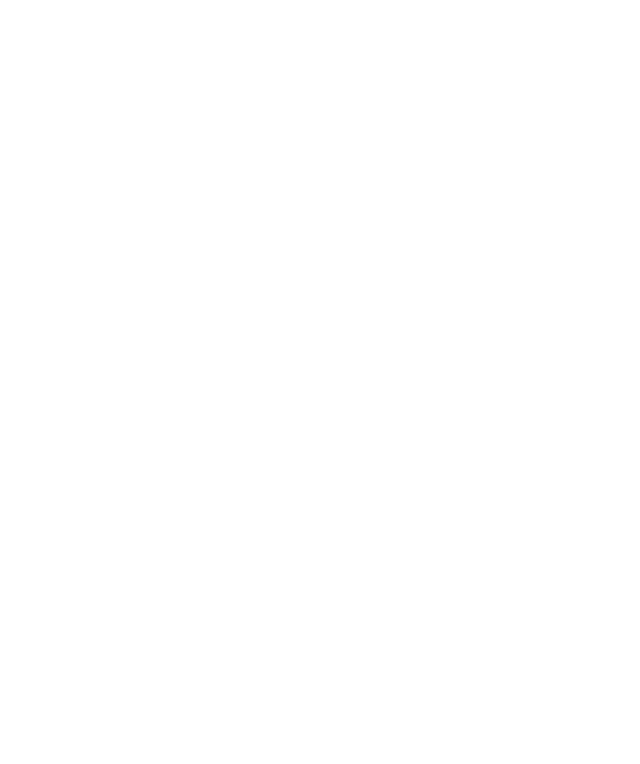
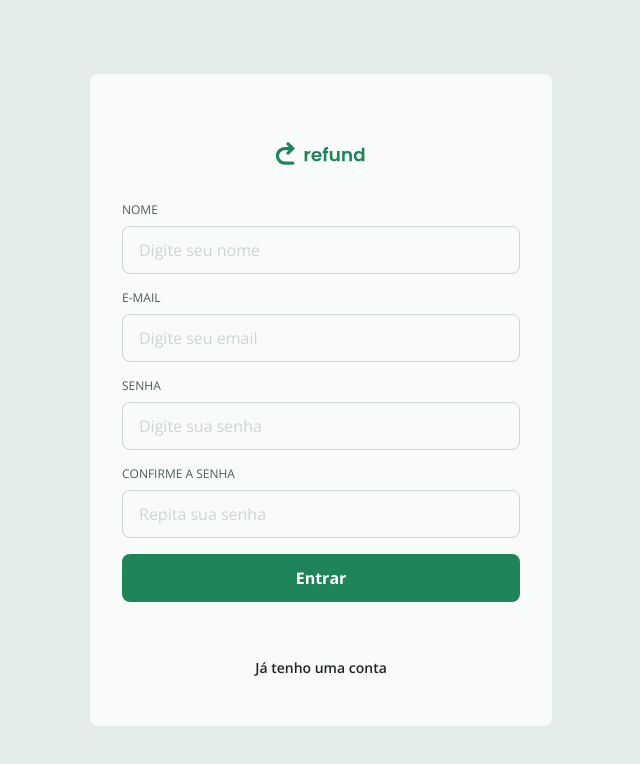
Before and after one commit to AllifBrun/refund-pratica, a React (Vite) app in the folder refund/: page /signup in a window 1280 px wide. Before the commit this address had no page. Shown: the top 764 px of the page, without its empty margins (319-959 px from the left). Built offline with nearby package versions, Linux system fonts and the light colour scheme.

Commit message:
Adiciona a página de cadastro completa

```diff
--- /dev/null
+++ b/refund/src/pages/SignUp.tsx
@@ -0,0 +1,66 @@
+import { Button } from '../Components/Button'
+import { Input } from '../Components/Input'
+
+import { useState } from 'react'
+
+export function SignUp() {
+
+const [name, setName] = useState("")
+const [email, setEmail] = useState("")
+const [password, setPassword] = useState("")
+const [passwordConfirm, setPasswordConfirm] = useState("")
+
+const [isLoading, setIsLoading] = useState(false)
+
+function onSubmit(e: React.FormEvent){
+  e.preventDefault()
+  console.log(name, email, password, passwordConfirm)
+}
+
+  return (
+    <form
+    onSubmit={onSubmit}
+    className="w-full flex flex-col gap-4">
+
+
+      <Input
+      onChange={(e)=> setName(e.target.value)}
+      required
+      legend="Nome"
+      placeholder="Digite seu nome"
+      />
+
+      <Input
+      onChange={(e)=> setEmail(e.target.value)}
+      required
+      legend="E-mail"
+      placeholder="Digite seu email"
+      type="email"
+      />
+
+      <Input
+      onChange={(e)=> setPassword(e.target.value)}
+      required
+      legend="Senha"
+      placeholder="Digite sua senha"
+      type="password"
+      />
+
+       <Input
+      onChange={(e)=> setPasswordConfirm(e.target.value)}
+      required
+      legend="Confirme a senha"
+      placeholder="Repita sua senha"
+      type="password"
+      />
+
+      <Button type="submit">Entrar</Button>
+
+      <a href="/"
+      className='text-center text-gray-100 hover:text-green-800 transition ease-linear mb-4 text-sm font-semibold mt-10'
+      >Já tenho uma conta</a>
+    </form>
+
+
+  )
+}
--- a/refund/src/routes/AuthRoutes.tsx
+++ b/refund/src/routes/AuthRoutes.tsx
@@ -2,14 +2,15 @@
 import { Auth } from "../pages/Auth";
 import { AuthLayout } from "../pages/AuthLayout";
 import { SignIn } from "../pages/SignIn";
+import { SignUp } from "../pages/SignUp";
 
 export function AuthRoutes() {
 
     return (
         <Routes>
             <Route path="/" element={<AuthLayout />} >
-
             <Route  path="/" element={< SignIn />} />
+            <Route path="/signup" element={<SignUp />} />
             </Route >
         </Routes>
     )
```
